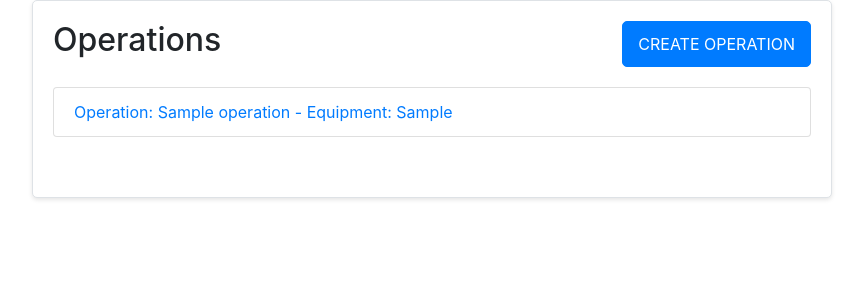
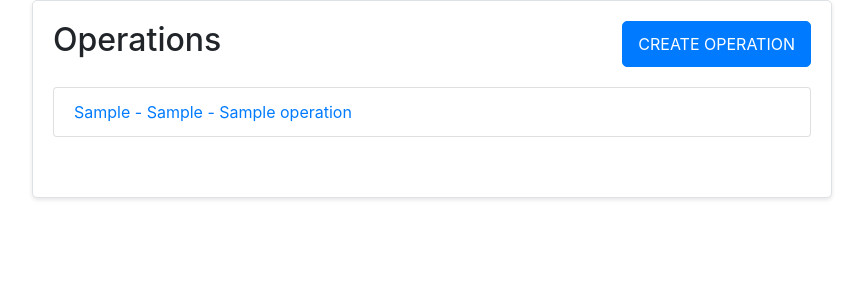
Before and after one commit to TemirlanSadykov/AktisERP, a Django app: page /production/technologist/operations/ in a window 1280 px wide. Shown: the part 44-344 px from the top of the page, without its empty margins (208-1071 px from the left). Run offline with Django 5.2, Linux system fonts and the light colour scheme; a user stored in the database is signed in; tables that the repository leaves empty hold one stand-in row (values such as "Sample post"); some libraries are stand-ins or nearby versions.

Commit message:
List of operations design

```diff
--- a/production/templates/technologist/operations/list.html
+++ b/production/templates/technologist/operations/list.html
@@ -12,7 +12,7 @@
     {% for operation in operations %}
       <li class="list-group-item">
         <a href="{% url 'operation_detail' operation.pk %}">
-          {% trans "Operation:" %} {{ operation.name }} - {% trans "Equipment:" %} {{ operation.equipment }}
+          {{ operation.type }} - {{ operation.equipment }} - {{ operation.name }}
         </a>
       </li>
     {% endfor %}
```
